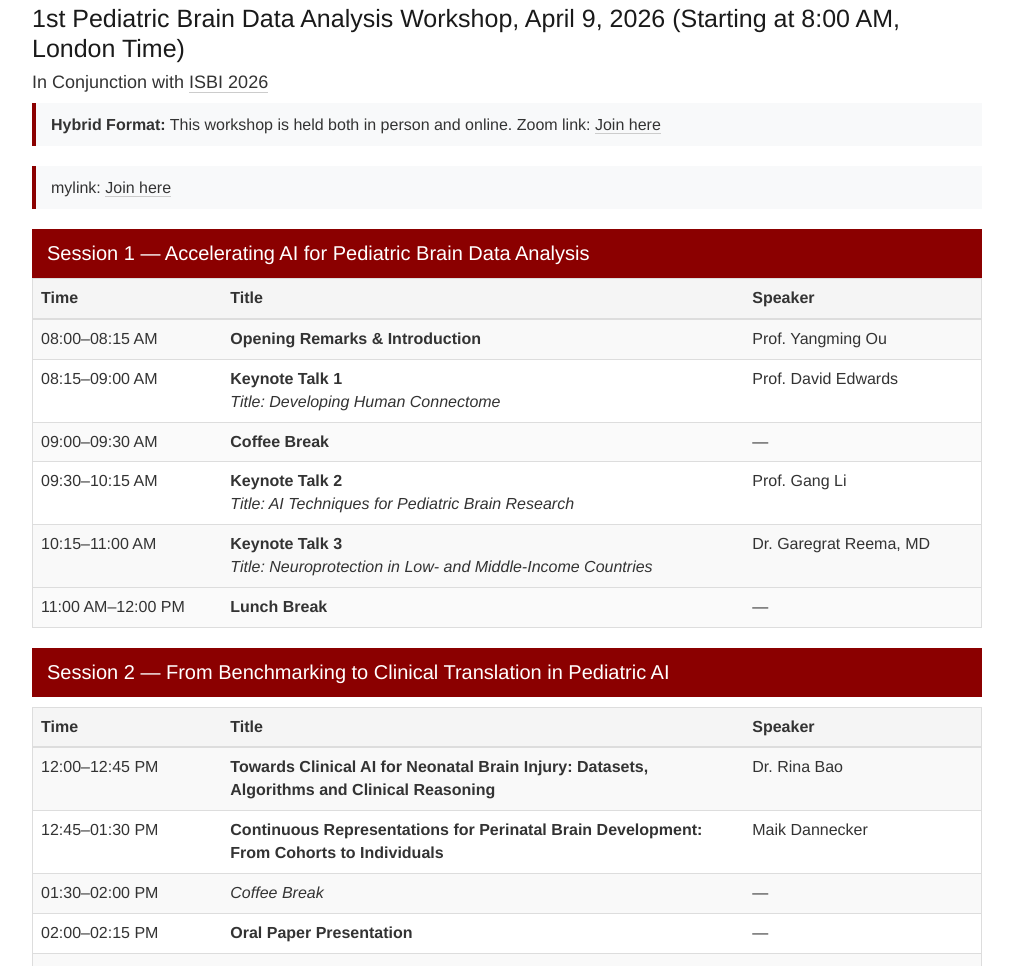
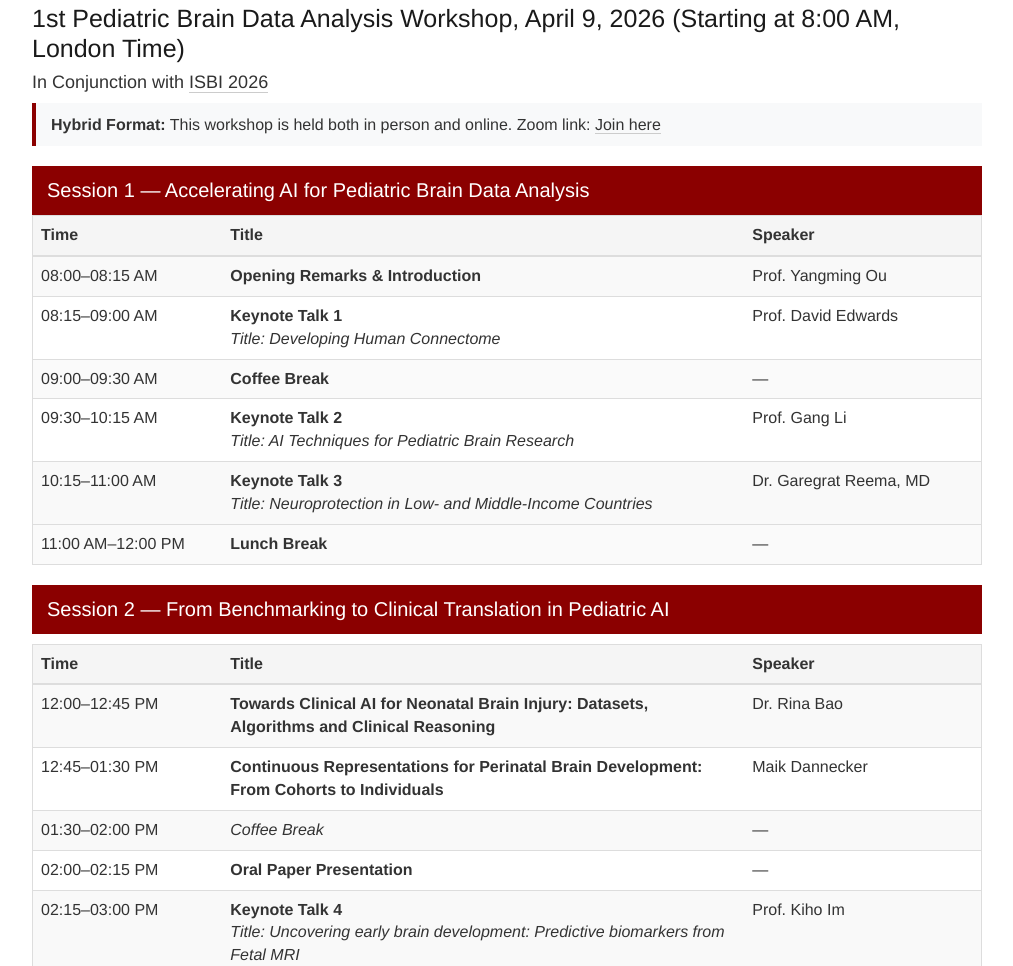
Before and after one commit to pediatricbrainanalysis/pediatricbrainanalysis.github.io, a plain HTML site: page index.html in a window 1280 px wide. Shown: the part 1605-2571 px from the top of the page, without its empty margins (133-1146 px from the left). Drawn offline with nearby package versions, Linux system fonts and the light colour scheme; some packages are replaced by stand-ins of ours; a script that the page names is missing.

Commit message:
update website

```diff
--- a/index.html
+++ b/index.html
@@ -230,9 +230,7 @@
   Zoom link: <a href="https://bostonchildrens.zoom.us/j/4761271354?pwd=K1hTN3ZyYWxGcjhZUUtMMHpySEJCQT09#success" target="_blank">Join here</a>
 </div>
 
-<div style="background-color:#f8f9fa; border-left:4px solid #8B0000; padding:10px 15px; margin-bottom:20px;">
-  mylink: <a href="https://drive.google.com/drive/folders/1WqxWM7ddxuTMa-s4G8sX9VO2xVxpm1fp?usp=sharing" target="_blank">Join here</a>
-</div>
+
 
 
 <!-- ================= Session 1 ================= -->
```
